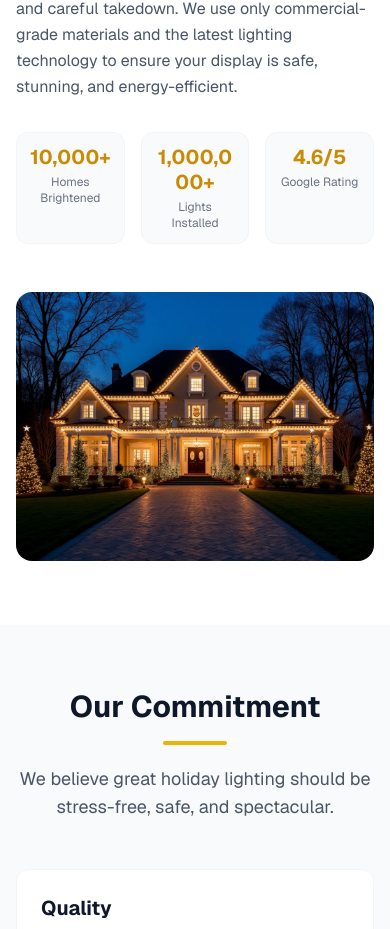
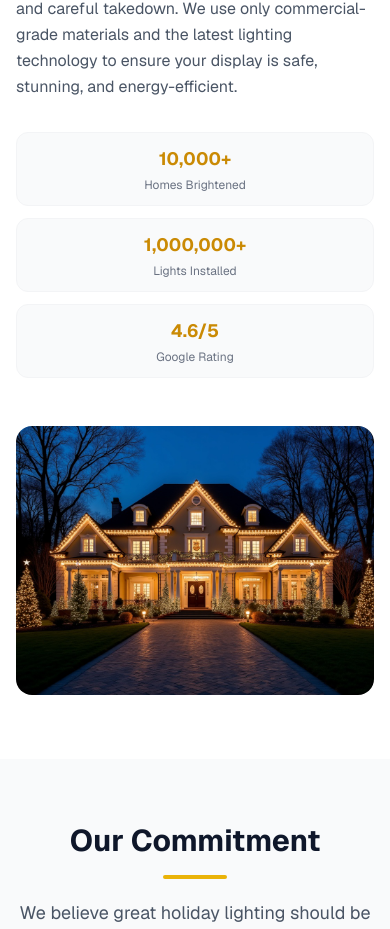
Before and after one commit to mattrob333/winterwonderlights, a Next.js app: page /about in a window 390 px wide. Shown: the part 960-1889 px from the top of the page. Built offline with nearby package versions, Linux system fonts and the light colour scheme.

Commit message:
Fix: stats now stack vertically on mobile, use whitespace-nowrap so numbers never break

```diff
--- a/src/app/about/page.tsx
+++ b/src/app/about/page.tsx
@@ -50,14 +50,14 @@ export default function AboutPage() {
                 to ensure your display is safe, stunning, and energy-efficient.
               </p>
 
-              <div className="grid grid-cols-3 gap-4 mt-8">
+              <div className="grid grid-cols-1 sm:grid-cols-3 gap-3 sm:gap-4 mt-8">
                 {[
                   { value: "10,000+", label: "Homes Brightened" },
                   { value: "1,000,000+", label: "Lights Installed" },
                   { value: "4.6/5", label: "Google Rating" },
                 ].map((stat) => (
-                  <div key={stat.label} className="bg-gray-50 rounded-xl p-3 sm:p-4 text-center border border-gray-100">
-                    <div className="text-xl sm:text-2xl font-bold text-gold-600 leading-tight break-all">
+                  <div key={stat.label} className="bg-gray-50 rounded-xl py-3 px-2 sm:py-4 sm:px-3 text-center border border-gray-100">
+                    <div className="text-lg sm:text-xl lg:text-2xl font-bold text-gold-600 whitespace-nowrap">
                       {stat.value}
                     </div>
                     <div className="text-xs text-gray-500 mt-1">{stat.label}</div>
--- a/src/app/page.tsx
+++ b/src/app/page.tsx
@@ -64,7 +64,7 @@ export default function Home() {
             {/* Right: Stats + Quick Quote */}
             <div className="space-y-6">
               {/* Stats */}
-              <div className="grid grid-cols-3 gap-4">
+              <div className="grid grid-cols-1 sm:grid-cols-3 gap-3 sm:gap-4">
                 {[
                   { value: "10,000+", label: "Homes Brightened" },
                   { value: "1,000,000+", label: "Lights Installed" },
@@ -72,9 +72,9 @@ export default function Home() {
                 ].map((stat) => (
                   <div
                     key={stat.label}
-                    className="bg-white/5 backdrop-blur-sm rounded-xl p-3 sm:p-5 text-center border border-white/10"
+                    className="bg-white/5 backdrop-blur-sm rounded-xl py-3 px-2 sm:py-5 sm:px-4 text-center border border-white/10"
                   >
-                    <div className="text-xl sm:text-2xl lg:text-3xl font-bold text-gold-400 leading-tight break-all">
+                    <div className="text-lg sm:text-2xl lg:text-3xl font-bold text-gold-400 whitespace-nowrap">
                       {stat.value}
                     </div>
                     <div className="text-xs sm:text-sm text-gray-400 mt-1">{stat.label}</div>
```
